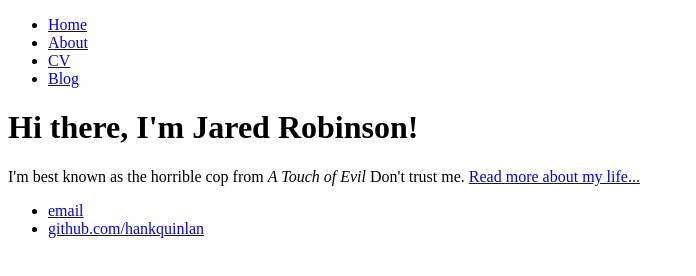
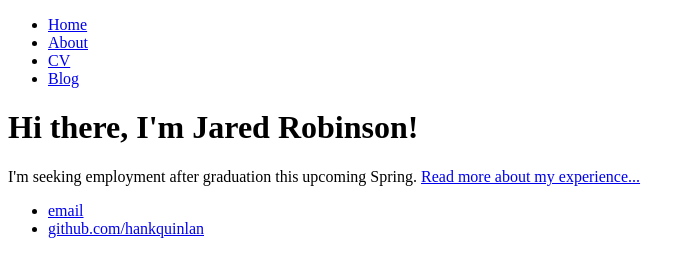
Before and after one commit to jaredrobinson92/jaredrobinson92.github.io, a plain HTML site: page index.html in a window 1280 px wide. Shown: the whole page, without its empty margins (0-696 px from the left). Drawn offline with Linux system fonts and the light colour scheme.

Commit message:
Update index.html

```diff
--- a/index.html
+++ b/index.html
@@ -15,7 +15,7 @@
 		<div class="container">
     		<div class="blurb">
         		<h1>Hi there, I'm Jared Robinson!</h1>
-				<p>I'm best known as the horrible cop from <em>A Touch of Evil</em> Don't trust me. <a href="/about">Read more about my life...</a></p>
+				<p>I'm seeking employment after graduation this upcoming Spring. <a href="/about">Read more about my experience...</a></p>
     		</div><!-- /.blurb -->
 		</div><!-- /.container -->
 		<footer>
```
